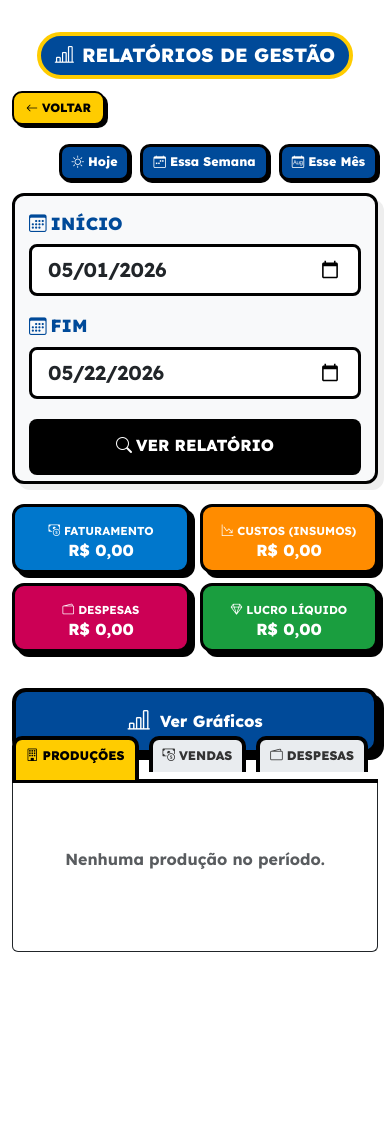
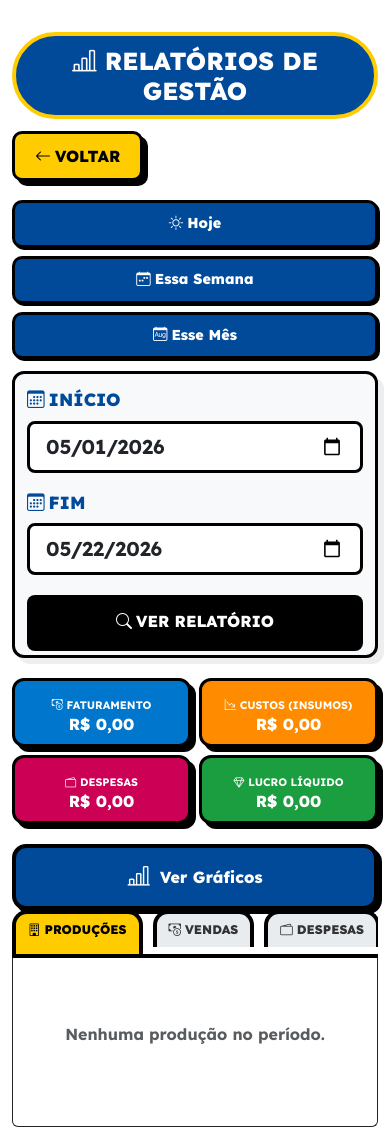
Before and after one commit to mateus-castro-araujo-dev/prodman, a Django app: page /relatorios/ in a window 390 px wide. Shown: the part 69-1216 px from the top of the page. Before the commit the page ends 1021 px from the top, so only its background shows below. Run offline with Django 5.2, Linux system fonts and the light colour scheme; the visitor is signed in with stand-in values (Sample User, id 1); data that the repository does not hold is empty.

Commit message:
Mobile: header maior, botao voltar menor, relatorios sem sobreposicao

```diff
--- a/core/templates/producao.html
+++ b/core/templates/producao.html
@@ -8,6 +8,10 @@
         background-color: #ffcc00; display: inline-block; font-weight: 800;
         padding: 10px 20px; border-radius: 10px; text-decoration: none;
         color: #000; border: 3px solid #000; box-shadow: 5px 5px 0px #000; font-size: 1rem;
+    }
+    @media (max-width: 600px) {
+        .titulo-pagina .page-title { font-size: 1.6rem !important; padding: 10px 18px !important; }
+        .btn-voltar-linha a { font-size: 0.8rem !important; padding: 7px 14px !important; box-shadow: 3px 3px 0 #000 !important; }
     }
 </style>
 
--- a/core/templates/receitas.html
+++ b/core/templates/receitas.html
@@ -9,6 +9,10 @@
         background-color: #ffcc00; display: inline-block; font-weight: 800;
         padding: 10px 20px; border-radius: 10px; text-decoration: none;
         color: #000; border: 3px solid #000; box-shadow: 5px 5px 0px #000; font-size: 1rem;
+    }
+    @media (max-width: 600px) {
+        .titulo-pagina .page-title { font-size: 1.6rem !important; padding: 10px 18px !important; }
+        .btn-voltar-linha a { font-size: 0.8rem !important; padding: 7px 14px !important; box-shadow: 3px 3px 0 #000 !important; }
     }
     /* ── ABAS ── */
     .gastos-tabs { display: flex; gap: 10px; margin-bottom: 20px; border-bottom: 4px solid #000; }
--- a/core/templates/relatorios.html
+++ b/core/templates/relatorios.html
@@ -49,64 +49,61 @@
     .btn-buscar { background: #000; color: #fff; font-weight: 800; border: none; border-radius: 8px; }
 
     @media (max-width: 600px) {
-        .resumo-financeiro { grid-template-columns: 1fr 1fr; gap: 10px; }
-        .card-financeiro { padding: 10px; }
+        /* Cards financeiros 2 colunas */
+        .resumo-financeiro { grid-template-columns: 1fr 1fr; gap: 8px; margin-bottom: 16px; }
+        .card-financeiro { padding: 10px 8px; }
         .card-financeiro h3 { font-size: 1rem; }
-        .card-financeiro span { font-size: 0.72rem; }
+        .card-financeiro span { font-size: 0.68rem; }
 
-        /* Botões filtro rápido em linha compacta */
+        /* Botões filtro rápido: empilhar em coluna */
+        .div-filtros-rapidos {
+            flex-direction: column !important;
+            align-items: stretch !important;
+            gap: 8px !important;
+        }
         .btn-filtro-rapido {
-            font-size: 0.78rem !important;
-            padding: 6px 10px !important;
+            font-size: 0.9rem !important;
+            padding: 10px 14px !important;
+            width: 100% !important;
+            text-align: center !important;
             box-shadow: 2px 2px 0px #000 !important;
         }
 
-        /* Botão Ver Gráficos menor */
+        /* Botão Ver Gráficos full width */
+        .div-btn-grafico {
+            justify-content: stretch !important;
+            margin-top: 20px !important;
+            margin-bottom: 0 !important;
+        }
         #btnGrafico {
             font-size: 1rem !important;
             padding: 12px 20px !important;
             width: 100% !important;
             justify-content: center !important;
+            box-shadow: 4px 4px 0 #000 !important;
         }
 
-        /* Abas menores no mobile */
+        /* Abas: scrolar horizontalmente se necessário */
+        #relatorioTab { flex-wrap: nowrap !important; overflow-x: auto; }
         .nav-link {
             font-size: 0.78rem !important;
-            padding: 7px 10px !important;
-            border-radius: 10px 10px 0 0 !important;
+            padding: 7px 12px !important;
+            white-space: nowrap !important;
         }
 
         /* Filtros em coluna única */
-        .filtro-container { padding: 14px !important; }
+        .filtro-container { padding: 12px !important; }
         .filtro-container .col-md-4 { width: 100% !important; }
+        .btn-buscar { width: 100% !important; padding: 12px !important; font-size: 1rem !important; margin-top: 4px; }
 
-        .btn-buscar {
-            width: 100%;
-            padding: 12px;
-            font-size: 1rem;
-            margin-top: 4px;
-        }
-
-        .btn-voltar-linha a {
-            font-size: 0.75rem !important;
-            padding: 6px 12px !important;
-            box-shadow: 3px 3px 0px #000 !important;
-            border-width: 2px !important;
-        }
-
-        .titulo-pagina .page-title {
-            font-size: 1.2rem !important;
-            padding: 8px 14px !important;
-        }
-
-        /* Tabelas responsivas */
+        /* Tabelas */
         .table-responsive { overflow-x: auto; }
         .table-acessivel { font-size: 0.75rem !important; }
         .table-acessivel thead th,
-        .table-acessivel tbody td { padding: 5px 3px !important; }
+        .table-acessivel tbody td { padding: 5px 4px !important; }
 
         /* Seção gráfico */
-        #secao-grafico { padding: 14px !important; margin-top: 30px !important; }
+        #secao-grafico { padding: 12px !important; margin-top: 20px !important; }
     }
 </style>
 
@@ -122,7 +119,7 @@
     {% endif %}
 </div>
 
-<div style="display:flex;gap:10px;margin-bottom:12px;flex-wrap:wrap;justify-content:flex-end;">
+<div class="div-filtros-rapidos" style="display:flex;gap:10px;margin-bottom:12px;flex-wrap:wrap;justify-content:flex-end;">
     <button type="button" onclick="filtroRapido('hoje')" class="btn-filtro-rapido"><i class="bi bi-sun me-1"></i>Hoje</button>
     <button type="button" onclick="filtroRapido('semana')" class="btn-filtro-rapido"><i class="bi bi-calendar-week me-1"></i>Essa Semana</button>
     <button type="button" onclick="filtroRapido('mes')" class="btn-filtro-rapido"><i class="bi bi-calendar-month me-1"></i>Esse Mês</button>
@@ -164,7 +161,7 @@
     </div>
 </div>
 
-<div style="display:flex;justify-content:flex-end;margin-top:36px;margin-bottom:-18px;">
+<div class="div-btn-grafico" style="display:flex;justify-content:flex-end;margin-top:36px;margin-bottom:-18px;">
     <button type="button" id="btnGrafico" onclick="toggleGrafico()" style="background:#004a99;color:#fff;border:4px solid #000;border-radius:14px;font-weight:900;font-size:1.25rem;padding:16px 40px;box-shadow:6px 6px 0 #000;cursor:pointer;display:inline-flex;align-items:center;gap:10px;transition:transform .1s,box-shadow .1s;">
         <i class="bi bi-bar-chart-line" style="font-size:1.4rem;"></i> Ver Gráficos
     </button>
--- a/core/templates/venda.html
+++ b/core/templates/venda.html
@@ -10,6 +10,10 @@
         background-color: #ffcc00; display: inline-block; font-weight: 800;
         padding: 10px 20px; border-radius: 10px; text-decoration: none;
         color: #000; border: 3px solid #000; box-shadow: 5px 5px 0px #000; font-size: 1rem;
+    }
+    @media (max-width: 600px) {
+        .titulo-pagina .page-title { font-size: 1.6rem !important; padding: 10px 18px !important; }
+        .btn-voltar-linha a { font-size: 0.8rem !important; padding: 7px 14px !important; box-shadow: 3px 3px 0 #000 !important; }
     }
     .emoji-produto {
         font-size: 5rem;
```
